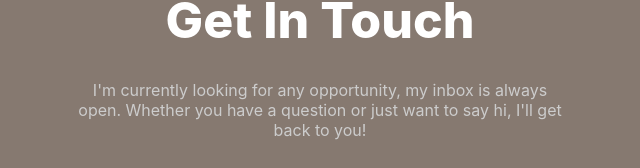
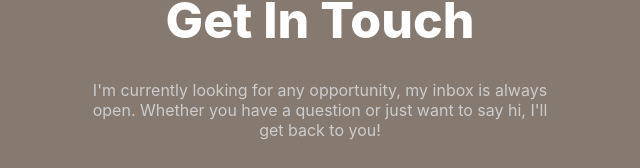
Before and after one commit to ITMsiza/portfolio, a React (Create React App) app: page / in a window 1280 px wide. Shown: the part 3212-3380 px from the top of the page, without its empty margins (320-960 px from the left). Built offline with nearby package versions, Linux system fonts and the light colour scheme.

Commit message:
modified file

```diff
--- a/src/App.css
+++ b/src/App.css
@@ -760,6 +760,10 @@
 
 .contactSection p {
   color: #cccccc;
+  width: 40%;
+  min-width: 380px;
+  position: relative;
+  margin: 0 auto;
 }
 
 .contactSection button {
@@ -787,6 +791,7 @@
 .contactSection .buttonBackLayer {
   background-color: #b3ffe1;
   width: 7.5rem;
+  min-width: 1px;
   height: 2.813rem;
   position: relative;
   margin: auto;
@@ -925,6 +930,10 @@
 }
 
 @media (max-width: 768px) {
+  .contactSection p{
+    word-wrap: break-word;
+  }
+
   .logo {
     display: block;
     position: relative;
@@ -1030,6 +1039,8 @@
   .text {
     flex: 1;
     height: auto;
+    width: 100%;
+    padding-right: 0;
   }
 
   .img {
@@ -1044,7 +1055,18 @@
   }
 }
 
+@media (max-width: 590px) {
+  .workLine{
+    display:none;
+  }
+}
+
 @media (max-width: 480px) {
+  .App {
+    padding: 0 50px;
+    background-color: blueviolet;
+  }
+
   .content h1 {
     font-size: 2.1rem;
   }
@@ -1052,4 +1074,8 @@
   .name span {
     font-size: 2.1rem;
   }
+
+  .skill{
+    font-size: 1px;
+  }
 }
--- a/src/App.js
+++ b/src/App.js
@@ -308,9 +308,8 @@ function App() {
         <Element name="contact" className="contactSection">
           <h4><span>04.</span>What's Next?</h4>
           <h1>Get In Touch</h1>
-
-          <p>I'm currently looking for any opportunity, my inbox is always <br /> open.
-            Whether you have a question or just want to say hi, I'll get <br />back to you!
+          <p>I'm currently looking for any opportunity, my inbox is always open.
+            Whether you have a question or just want to say hi, I'll get back to you!
           </p>
           <div className='buttonAndBack'>
             <EmailButton email="itmsiza1994@gmail.com" />
```
